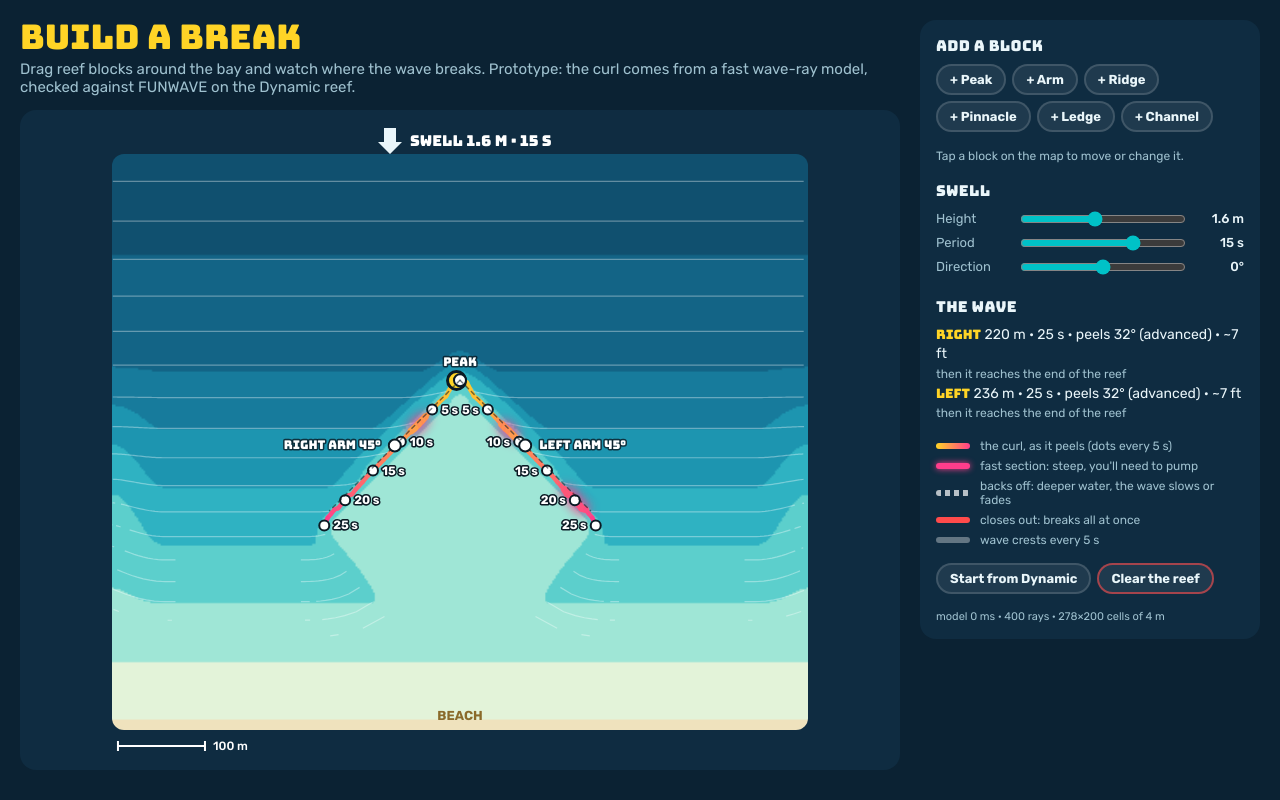
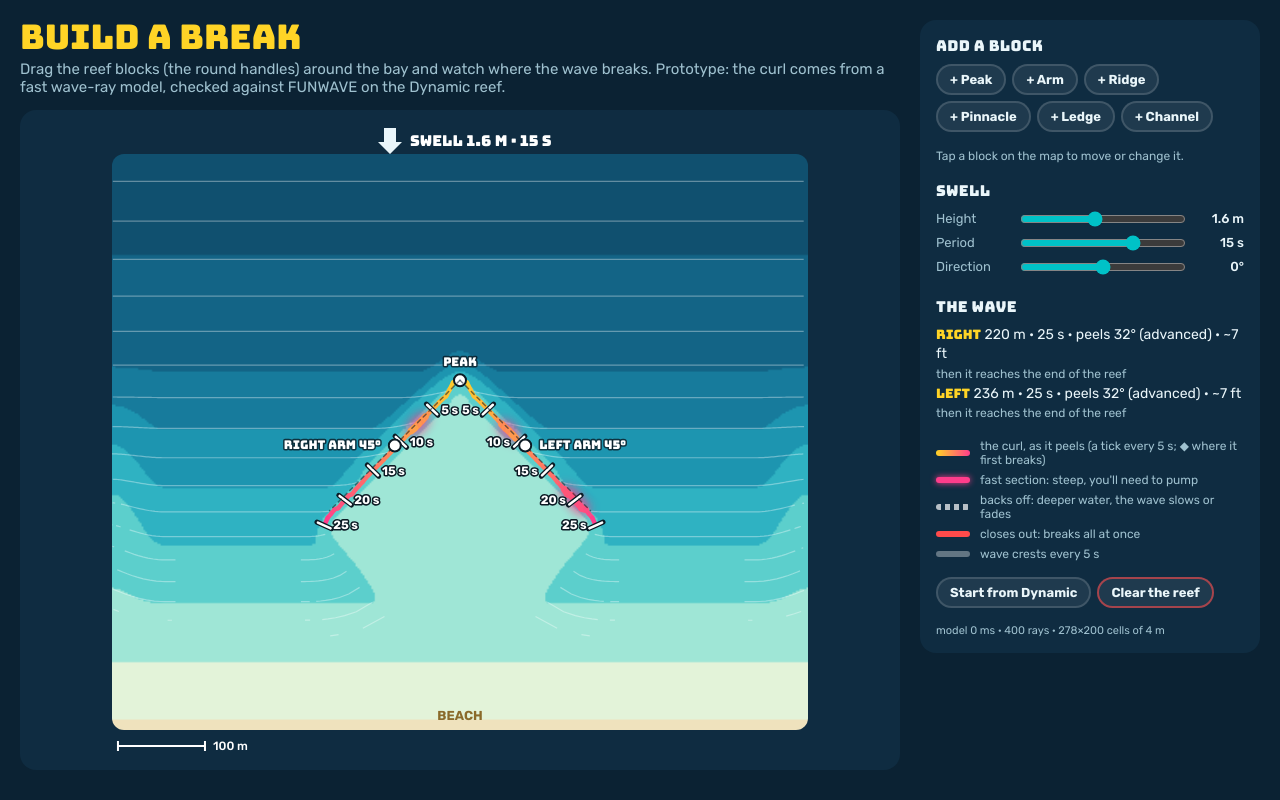
Before and after one commit to braickish/rys-rad-waves, a plain HTML site: page builder.html in a window 1280 px wide. Drawn offline with Linux system fonts and the light colour scheme.

Commit message:
Build a Break: circles only for what you can drag
The user: the white dots marking every 5 s looked like reef parts you could
drag. Circles now mean a block's handle and nothing else: the curl's time marks
are ticks across the line, and where the wave first breaks is a yellow diamond
(drawn only when it's clear of a handle, which it usually sits on). Legend and
intro updated.

Co-Authored-By: Claude Opus 5.5 <noreply@anthropic.com>
Claude-Session: https://claude.ai/code/session_014NSYUgCQ6E8Xot3BVzPhtv

```diff
--- a/builder.html
+++ b/builder.html
@@ -50,7 +50,7 @@
 <div class="app">
   <div>
     <h1>Build a Break</h1>
-    <p class="sub">Drag reef blocks around the bay and watch where the wave breaks. Prototype: the curl comes from a fast wave-ray model, checked against FUNWAVE on the Dynamic reef.</p>
+    <p class="sub">Drag the reef blocks (the round handles) around the bay and watch where the wave breaks. Prototype: the curl comes from a fast wave-ray model, checked against FUNWAVE on the Dynamic reef.</p>
     <div class="mapwrap"><canvas id="map"></canvas></div>
   </div>
   <div class="panel">
@@ -70,7 +70,7 @@
       <div class="res" id="res"></div>
     </div>
     <div class="legend">
-      <div class="sw" style="background: linear-gradient(90deg, var(--yellow), var(--pink))"></div><div>the curl, as it peels (dots every 5 s)</div>
+      <div class="sw" style="background: linear-gradient(90deg, var(--yellow), var(--pink))"></div><div>the curl, as it peels (a tick every 5 s; ◆ where it first breaks)</div>
       <div class="sw" style="background: var(--pink); box-shadow: 0 0 6px var(--pink)"></div><div>fast section: steep, you'll need to pump</div>
       <div class="sw" style="background: repeating-linear-gradient(90deg, #fff 0 5px, transparent 5px 9px); opacity: .7"></div><div>backs off: deeper water, the wave slows or fades</div>
       <div class="sw" style="background: var(--red)"></div><div>closes out: breaks all at once</div>
--- a/src/builder/ui.js
+++ b/src/builder/ui.js
@@ -2,7 +2,8 @@
 // (research/reef-generator/about_map.py): a top-down map of the bay, offshore at the top and the beach at the bottom (so
 // a right peels to the map's left), depth bands, the reef blocks you drag about (snapping to a 10 m grid, arms snapping
 // onto peaks), the swell, crest lines every 5 s, and the curl from the fast break model (rays.js) coloured by time with
-// dots every 5 s, marked where it sections, backs off or closes out.
+// ticks every 5 s, marked where it sections, backs off or closes out. Circles mean "you can drag this": only the blocks'
+// handles are circles (the user, 2026-11-22); the curl's time ticks and the break's peak (a diamond) aren't.
 import { buildDepth, makeGrid } from './reef.js';
 import { traceRays, analyse } from './rays.js';
 import { BLOCKS, SNAP, ARM_ANGLES, ARM_LENGTHS, ROTATIONS, reefComponents, newBlock, dynamicPreset, armRot, nearestArm } from './blocks.js';
@@ -88,7 +89,9 @@ function draw() {
   const w = state.wave;
   if (w) for (const side of ['right', 'left']) drawCurl(w[side].curl, w.peak.t, side === 'right' ? 1 : -1);
   // the peak
-  if (w) { dot(px(w.peak.y), py(w.peak.x), 9, '#ffd426', '#0b1a24', 3); }
+  // (where it first breaks: computed, so a diamond, not a circle; only when it's clear of a block's handle, which it
+  // usually sits right on)
+  if (w && !state.blocks.some((b) => { const h = handle(b); return Math.hypot(px(h.y) - px(w.peak.y), py(h.x) - py(w.peak.x)) < 14; })) diamond(px(w.peak.y), py(w.peak.x), 8);
   // blocks
   for (const b of state.blocks) drawBlock(b);
   // labels: beach, swell
@@ -102,6 +105,10 @@ function draw() {
   ctx.fillStyle = '#fff'; ctx.textAlign = 'left'; ctx.font = '500 12px Rubik'; ctx.fillText('100 m', sx + 100 * S + 8, sy + 4);
 }
 function roundRect(x, y, w, h, r) { ctx.beginPath(); ctx.moveTo(x + r, y); ctx.arcTo(x + w, y, x + w, y + h, r); ctx.arcTo(x + w, y + h, x, y + h, r); ctx.arcTo(x, y + h, x, y, r); ctx.arcTo(x, y, x + w, y, r); ctx.closePath(); }
+function diamond(x, y, r) {
+  ctx.beginPath(); ctx.moveTo(x, y - r); ctx.lineTo(x + r, y); ctx.lineTo(x, y + r); ctx.lineTo(x - r, y); ctx.closePath();
+  ctx.fillStyle = '#ffd426'; ctx.fill(); ctx.lineWidth = 2.5; ctx.strokeStyle = '#0b1a24'; ctx.stroke();
+}
 function dot(x, y, r, fill, stroke, lw = 2) { ctx.beginPath(); ctx.arc(x, y, r, 0, Math.PI * 2); ctx.fillStyle = fill; ctx.fill(); if (stroke) { ctx.lineWidth = lw; ctx.strokeStyle = stroke; ctx.stroke(); } }
 
 function drawCurl(curl, t0, inward) { // (inward: which way the time labels go, toward the middle of the reef)
@@ -121,10 +128,14 @@ function drawCurl(curl, t0, inward) { // (inward: which way the time labels go,
     ctx.beginPath(); ctx.moveTo(X0, Y0); ctx.lineTo(X1, Y1); ctx.stroke();
   }
   ctx.setLineDash([]); ctx.shadowBlur = 0;
-  // dots every 5 s of the curl's time
+  // a tick across the line every 5 s of the curl's time (not dots: circles are for things you can drag)
   for (let tt = 5, k = 1; k < curl.length; k++) {
     while (k < curl.length && curl[k].t - t0 >= tt) {
-      const p = curl[k]; dot(px(p.y), py(p.x), 5, '#fff', '#0b1a24', 2);
+      const p = curl[k], q = curl[k - 1], X = px(p.y), Y = py(p.x);
+      let ux = X - px(q.y), uy = Y - py(q.x); const l = Math.hypot(ux, uy) || 1; ux /= l; uy /= l;
+      ctx.lineCap = 'round';
+      ctx.strokeStyle = '#0b1a24'; ctx.lineWidth = 5; ctx.beginPath(); ctx.moveTo(X - uy * 8, Y + ux * 8); ctx.lineTo(X + uy * 8, Y - ux * 8); ctx.stroke();
+      ctx.strokeStyle = '#fff'; ctx.lineWidth = 2.5; ctx.beginPath(); ctx.moveTo(X - uy * 7, Y + ux * 7); ctx.lineTo(X + uy * 7, Y - ux * 7); ctx.stroke();
       if (Math.hypot(px(p.y) - px(curl[0].y), py(p.x) - py(curl[0].x)) < 34) { tt += 5; continue; } // (no label crowding the peak)
       ctx.font = 'bold 12px Rubik'; ctx.fillStyle = '#fff'; ctx.textAlign = inward > 0 ? 'left' : 'right';
       const lx = px(p.y) + inward * 9, ly = py(p.x) + 4;
```
